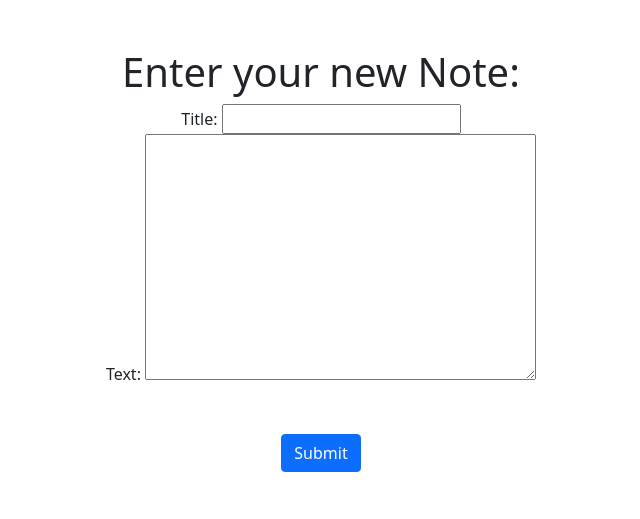
After one commit to jamestitus299/smartNotes, a Django app: page /notes/new in a window 1280 px wide. The commit adds this page. Shown: the top 519 px of the page, without its empty margins (319-959 px from the left). Run offline with Django 5.2, Linux system fonts and the light colour scheme.

Commit message:
updated -- forms

```diff
--- a/home/templates/home/welcome.html
+++ b/home/templates/home/welcome.html
@@ -7,5 +7,6 @@
     <!-- <p>Django is great...</p> -->
     <!-- <p>Today is {{ today }}</p> -->
     <a href="{%  url 'notes.listNotes' %}" class="btn btn-primary">Check out some Notes</a>
+    <a href="{%  url 'notes.new' %}" class="btn btn-primary">Create New Notes</a>
 
 {% endblock %}
--- /dev/null
+++ b/notes/forms.py
@@ -0,0 +1,15 @@
+from django import forms
+from .models import Notes
+
+from django.core.exceptions import ValidationError
+
+class NotesForm(forms.ModelForm):
+    class Meta:
+        model = Notes
+        fields = ('title', 'text')
+
+    def clean_title(self):
+        title = self.cleaned_data['title']
+        if 'Django' not in title:
+            raise ValidationError("We only accept notes about Django")
+        return title
--- /dev/null
+++ b/notes/templates/notes/notes_form.html
@@ -0,0 +1,22 @@
+{% extends "base.html" %}
+
+{% block content %}
+
+    <h1>Enter your new Note:</h1>
+
+    <form action="{% url 'notes.new' %}" method="POST"> {% csrf_token%}
+
+        {{form}}
+
+        <button type="submit" class="btn btn-primary my-5">Submit</button>
+    </form>
+
+    {% if form.errors %}
+        <div class="alert alert-danger my-5">
+            {{ form.errors.title.as_text }}
+        </div>
+    {% endif %}
+
+
+
+{% endblock %}
--- a/notes/urls.py
+++ b/notes/urls.py
@@ -5,4 +5,6 @@ from . import views
 urlpatterns = [
     path('viewnotes', views.listNotes, name='notes.listNotes'),
     path('viewnote/<int:pk>', views.listNote, name='notes.viewnote'),
+    path('new', views.NotesCreateView.as_view(), name='notes.new'),
+
 ]
--- a/notes/views.py
+++ b/notes/views.py
@@ -1,7 +1,10 @@
 from django.shortcuts import render
 from django.http import Http404
 
+from django.views.generic import CreateView
+
 from .models import Notes
+from .forms import NotesForm
 
 def listNotes(request):
     notes = Notes.objects.all()
@@ -13,3 +16,10 @@ def listNote(request, pk):
     except Notes.DoesNotExist:
         raise Http404("The Note doesn't exist.")
     return render(request, 'notes/notesdetail.html', {'note':note})
+
+
+class NotesCreateView(CreateView):
+    model = Notes
+    success_url = 'viewnotes'
+    # fields = ['title', 'text']
+    form_class = NotesForm
--- a/static/css/style.css
+++ b/static/css/style.css
@@ -1,3 +1 @@
-.note-li{
-    color:red
-}
+ul.errorlist {display:none}
--- a/static/templates/base.html
+++ b/static/templates/base.html
@@ -5,7 +5,7 @@
 <head>
     <link href="https://cdn.jsdelivr.net/npm/bootstrap@5.0.2/dist/css/bootstrap.min.css" rel="stylesheet"
         integrity="sha384-EVSTQN3/azprG1Anm3QDgpJLIm9Nao0Yz1ztcQTwFspd3yD65VohhpuuCOmLASjC" crossorigin="anonymous">
-    <!-- <link rel="stylesheet" type="text/css" href="{% static 'css/style.css' %}"> -->
+    <link rel="stylesheet" type="text/css" href="{% static 'css/style.css' %}">
     <title>Notes</title>
 </head>
 
```
